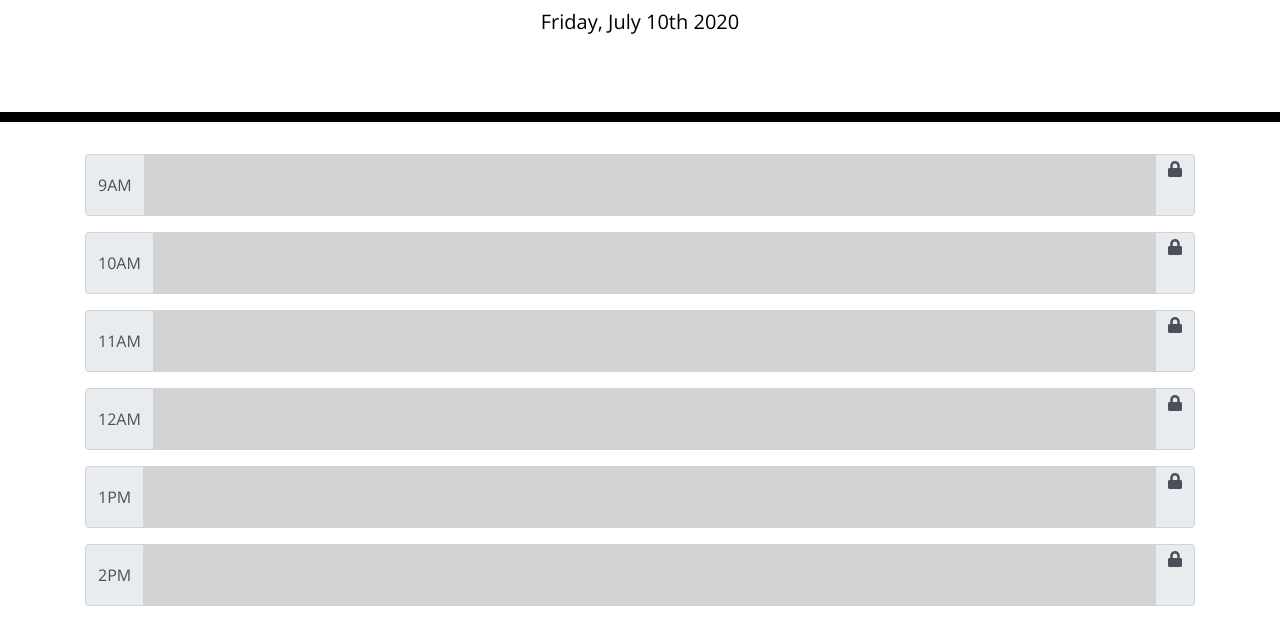
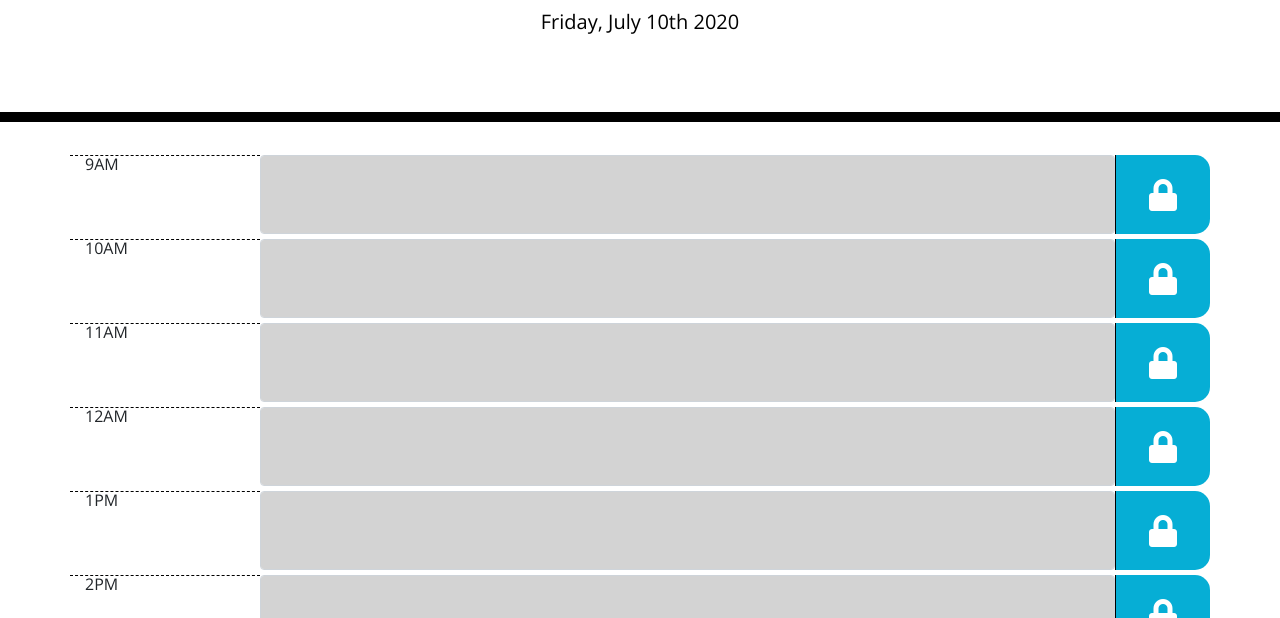
Before and after one commit to Henry-Liu1997/work-day-scheduler, a plain HTML site: page index.html in a window 1280 px wide. Shown: the part 182-800 px from the top of the page. Drawn offline with nearby package versions, Linux system fonts and the light colour scheme.

Commit message:
modified style and element

```diff
--- a/script.js
+++ b/script.js
@@ -7,27 +7,33 @@
 
   console.log(currentHour);
   for (let i = 9; i <= 17; i++) {
+    // conditional rendering according to current time
     const el = $(
-      `<div class="input-group mb-3"><div class="input-group-prepend"><span class="input-group-text">${
-        i <= 12 ? i + 'AM' : i - 12 + 'PM'
-      }</span></div><textarea type="text" value="${
-        tasks[i] || ''
-      }"  class="form-control  ${
+      `<div class="row mb-1">
+      <div class="col-2">${i <= 12 ? i + 'AM' : i - 12 + 'PM'}</div>
+      <textarea type="text"
+      class="form-control col-9  ${
         i === currentHour ? 'present' : i < currentHour ? 'past' : 'future'
-      }" data-key=${i} aria-label="Amount (to the nearest dollar)"/><div class="input-group-append saveBtn"><i class="fas fa-lock input-group-text" ></i></div></div>`
+      }"
+      data-key=${i}>${tasks[i] || ''}</textarea>
+      <div class="col-1 saveBtn">
+      <i class="fas fa-lock icon fa-2x" ></i>
+      </div>
+      </div>`
     );
 
     $('.container').append(el);
   }
 
-  $('.input-group-append').on('click', (e) => {
-    // target the input box corrosponding to the save button
+  $('.saveBtn').on('click', (e) => {
+    if (e.target.matches('i')) {
+      // target the textarea corrosponding to the save button
       const input = e.target.parentElement.previousElementSibling;
 
-    // get the key of that input box
+      // get the key of that textarea box
       const key = parseInt(input.getAttribute('data-key'));
 
-    // get the value of that input box
+      // get the value of that textarea box
       const value = input.value;
 
       // update the tasks array at that index
@@ -35,5 +41,6 @@
 
       // stored new tasks array to localstorage
       localStorage.setItem('tasks', JSON.stringify(tasks));
+    }
   });
 });
--- a/style.css
+++ b/style.css
@@ -36,6 +36,10 @@
   border-top: 1px solid white;
 }
 
+.col-2 {
+  border-top: 1px dashed black;
+}
+
 .hour {
   background-color: #ffffff;
   color: #000000;
@@ -66,6 +70,18 @@
 }
 
 .saveBtn i:hover {
-  font-size: 20px;
+  font-size: 40px;
   transition: all 0.3s ease-in-out;
 }
+
+.saveBtn i:active {
+  font-size: 40px;
+  transform: translateY(5px);
+  transition: all 0.3s ease-in-out;
+}
+
+.col-1 {
+  display: flex;
+  align-items: center;
+  justify-content: center;
+}
```
Lines whose indentation alone changed are shown as unchanged.
